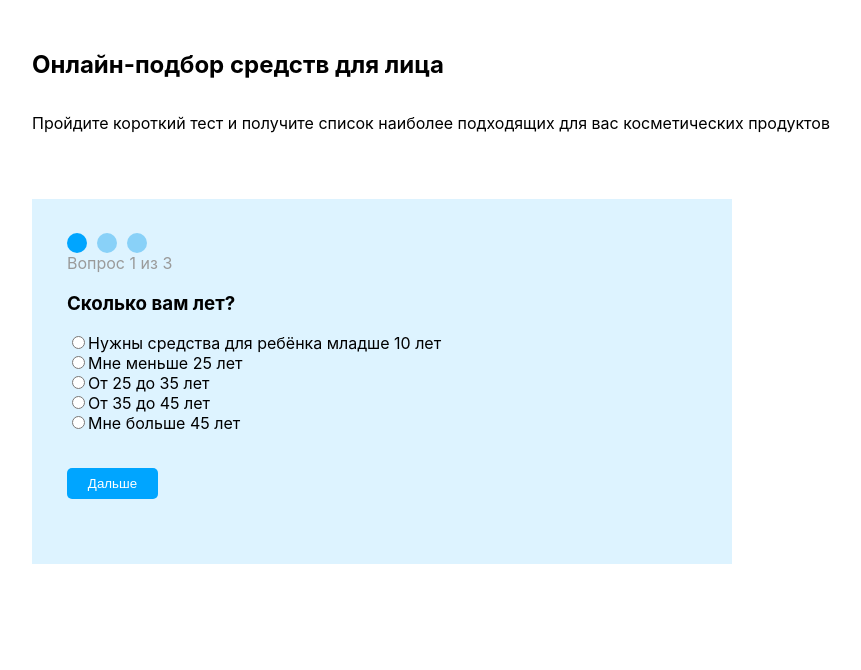
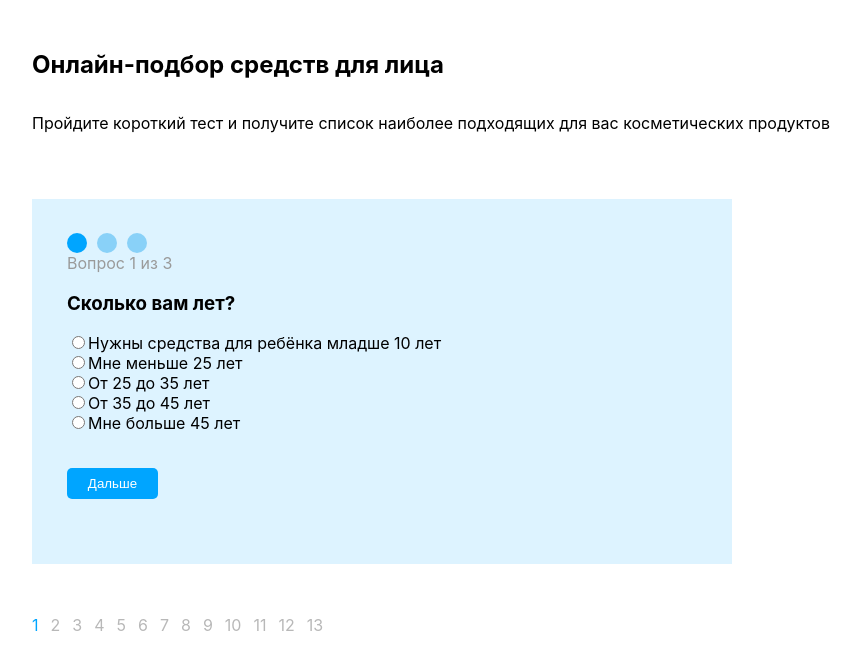
Before and after one commit to Bannord/test, a React (Create React App) app: page / in a window 1280 px wide. Shown: the top 670 px of the page, without its empty margins (8-869 px from the left). Built offline with nearby package versions, Linux system fonts and the light colour scheme.

Commit message:
added_navbar

```diff
--- /dev/null
+++ b/src/components/UI/paginationItem/PaginationItem.jsx
@@ -0,0 +1,7 @@
+const PaginationItem = ({el}) => {
+    return (
+        <li className={`pagination_link ${el === 1 ? 'active' : ''}`}>{el}</li>
+     );
+}
+
+export default PaginationItem;
--- a/src/components/main/Main.jsx
+++ b/src/components/main/Main.jsx
@@ -3,6 +3,7 @@ import ListProduct from "../listProduct/ListProduct";
 import PollComponent from "../pollComponent/PollComponent";
 import "./Main.scss";
 import TitleItem from "../titleItem/TitleItem";
+import PaginationList from "../paginationList/PaginationList";
 const Main = () => {
   const [isTestFinished, setIsTestFinished] = React.useState(false);
 
@@ -37,6 +38,7 @@ const Main = () => {
             {isTestFinished && <ListProduct />}
           </div>
         </div>
+        <PaginationList />
       </div>
     </>
   );
--- a/src/components/main/Main.scss
+++ b/src/components/main/Main.scss
@@ -1,4 +1,11 @@
+* {
+    padding: 0;
+    text-decoration: none;
+    list-style: none;
+}
+
 .main_wrapper {
+
     width: 1400px;
     margin-left: 40px;
     .content_info {
@@ -77,6 +84,25 @@
         }
     }
 
+    .paginatop_row {
+
+        display: flex;
+
+
+        .pagination_link  {
+            color: #B8B8B8;
+            margin-right: 12px;
+
+
+        }
+        .active {
+            color: #00A5FF;
+        }
+        .pagination_link:last-child {
+            margin-right: 0;
+        }
+    }
+
 }
 
 @media (max-width: 1200px) {
--- /dev/null
+++ b/src/components/paginationList/PaginationList.jsx
@@ -0,0 +1,21 @@
+import PaginationItem from '../UI/paginationItem/PaginationItem';
+import './PaginationList.scss'
+
+import React from "react";
+
+const PaginationList = () => {
+
+const paginationCostLink = [1, 2 ,3, 4, 5, 6, 7, 8, 9, 10, 11, 12, 13]
+
+    return (
+        <div className="pagination_wrapper">
+          <ul className="paginatop_row">
+            {paginationCostLink.map((el) => (
+                <PaginationItem el={el}/>
+            ))}
+          </ul>
+        </div>
+     );
+}
+
+export default PaginationList;
--- /dev/null
+++ b/src/components/paginationList/PaginationList.scss
@@ -0,0 +1,18 @@
+.paginatop_row {
+
+    display: flex;
+
+
+    .pagination_link  {
+        color: #B8B8B8;
+        margin-right: 12px;
+
+
+    }
+    .active {
+        color: #00A5FF;
+    }
+    .pagination_link:last-child {
+        margin-right: 0;
+    }
+}
```
Also changed, not shown: src/components/asyncJson/products.json (deleted, +0 -72 lines), src/components/UI/paginationItem/PaginationItem.scss (added).
